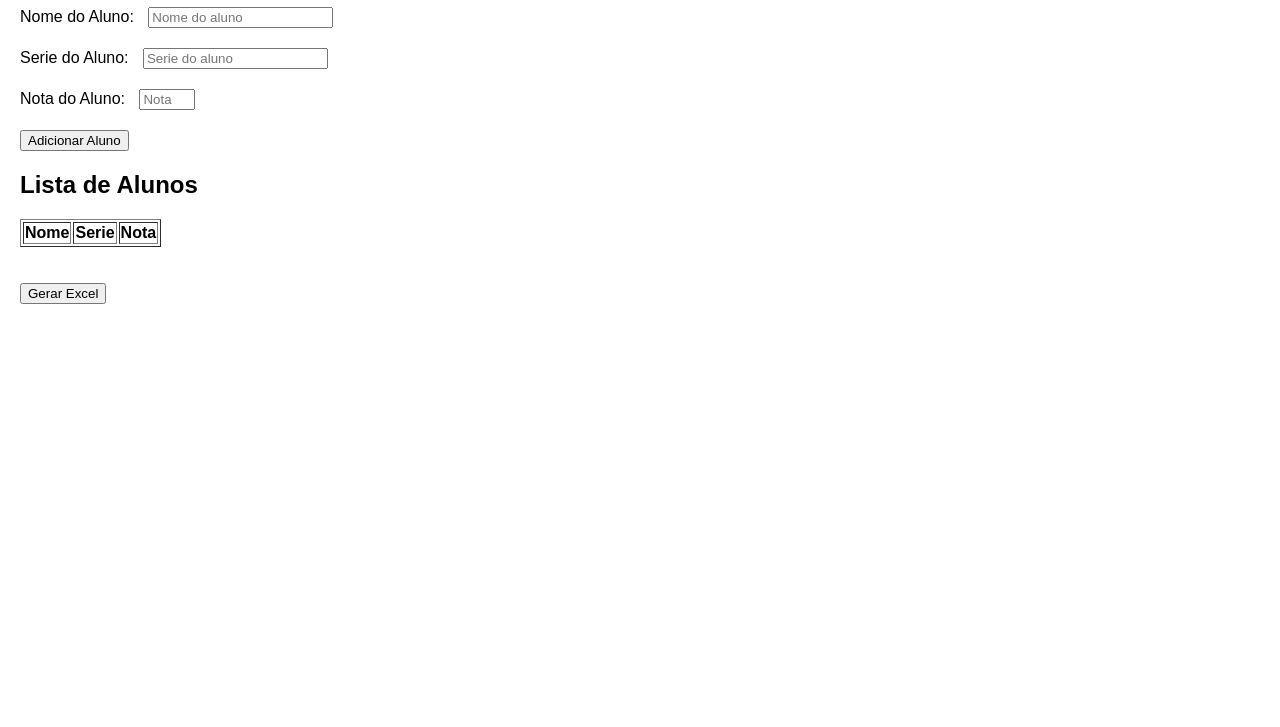
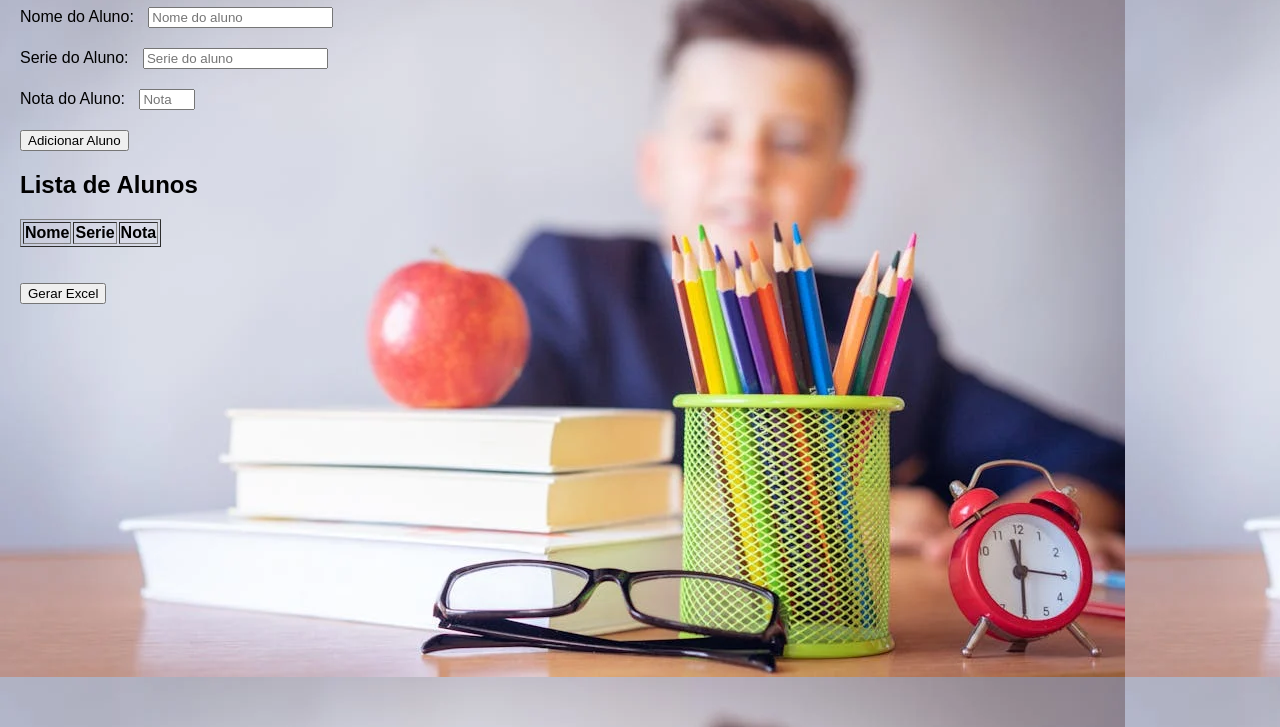
Before and after one commit to VictorSena88/public, a plain HTML site: page index.html in a window 1280 px wide. Shown: the part 73-800 px from the top of the page. Drawn offline with Linux system fonts and the light colour scheme.

Commit message:
ajustes de background 11/11/2024

```diff
--- a/index.html
+++ b/index.html
@@ -8,6 +8,8 @@
         body {
             font-family: Arial, sans-serif;
             margin: 20px;
+            background-image:url('imagens/fundo.png');
+
         }
         .form-container {
             margin-bottom: 20px;
```
Also changed, not shown: imagens/fundo.png (added).
